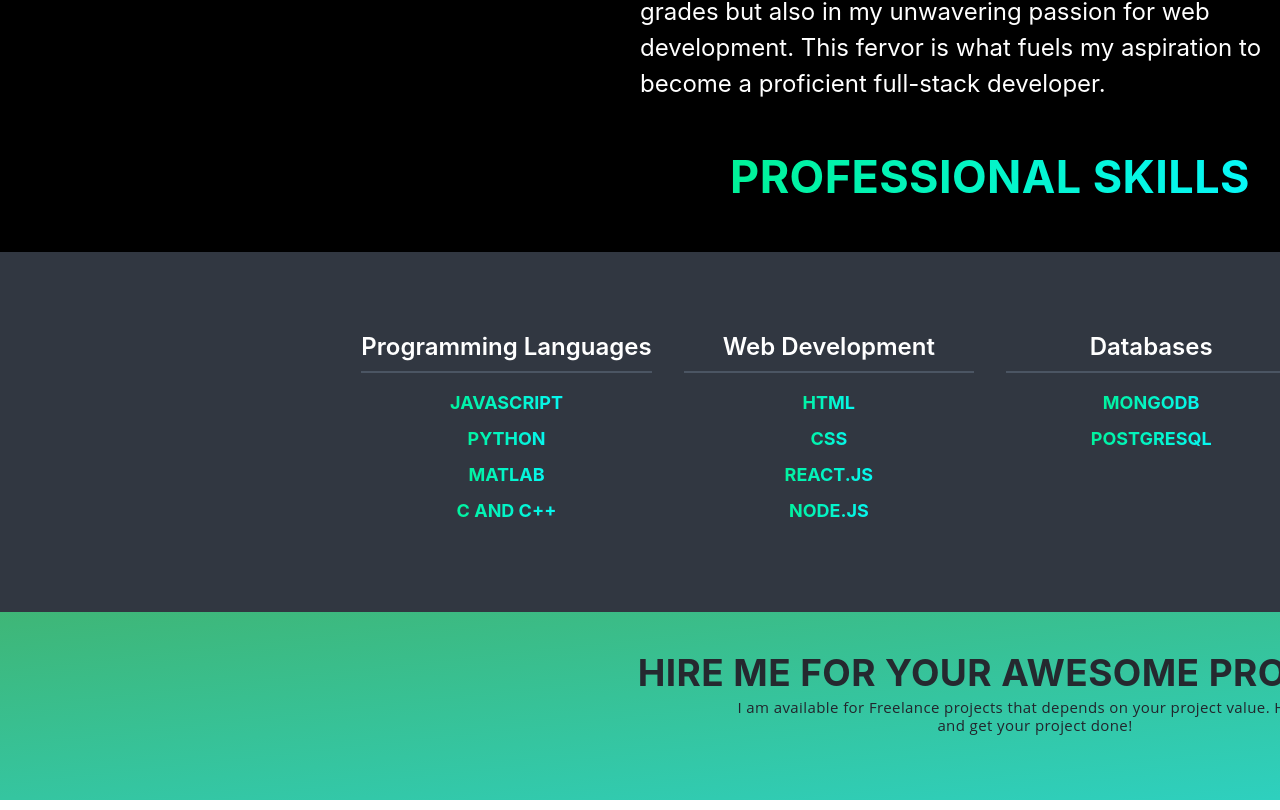
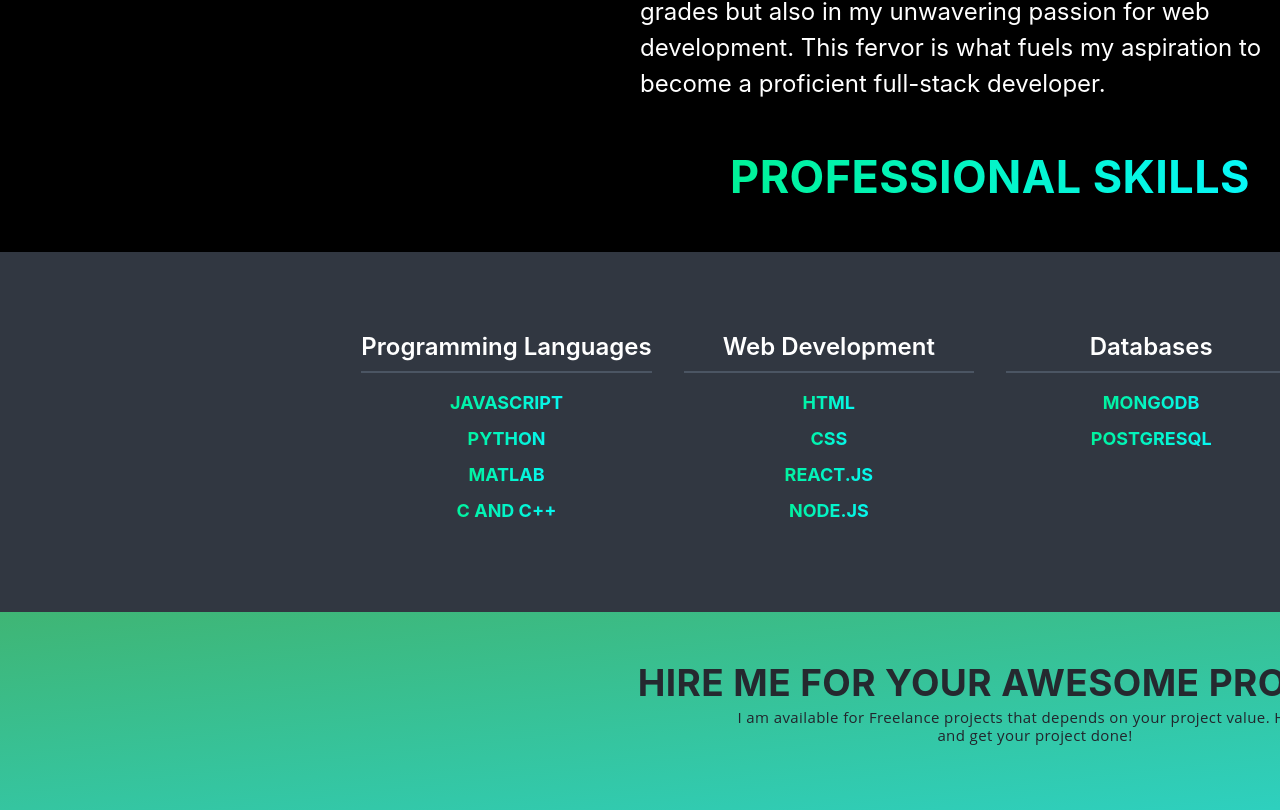
Before and after one commit to Chakrit-Billy/First-Resume, a React (Vite) app: page / in a window 1280 px wide. Shown: the part 2638-3448 px from the top of the page. Built offline with nearby package versions, Linux system fonts and the light colour scheme.

Commit message:
fix page overlay

```diff
--- a/componenets/Page4.jsx
+++ b/componenets/Page4.jsx
@@ -2,7 +2,7 @@ import "./Page4.css";
 function Page4() {
   return (
     <>
-      <footer className="w-[1980px] h-[213px] flex justify-center items-center">
+      <footer className='w-[1980px] h-[213px] flex justify-center items-center mt-[10px]'>
         <div>
           <h2>HIRE ME FOR YOUR AWESOME PROJECT</h2>
           <p>
```
